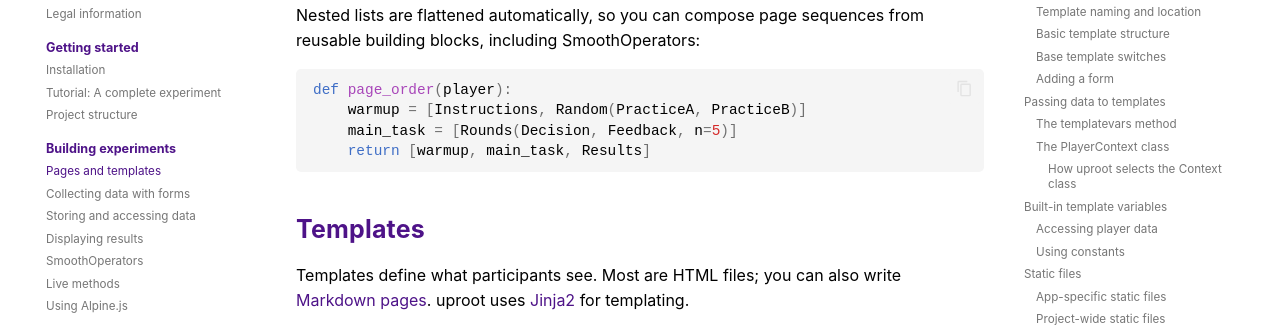
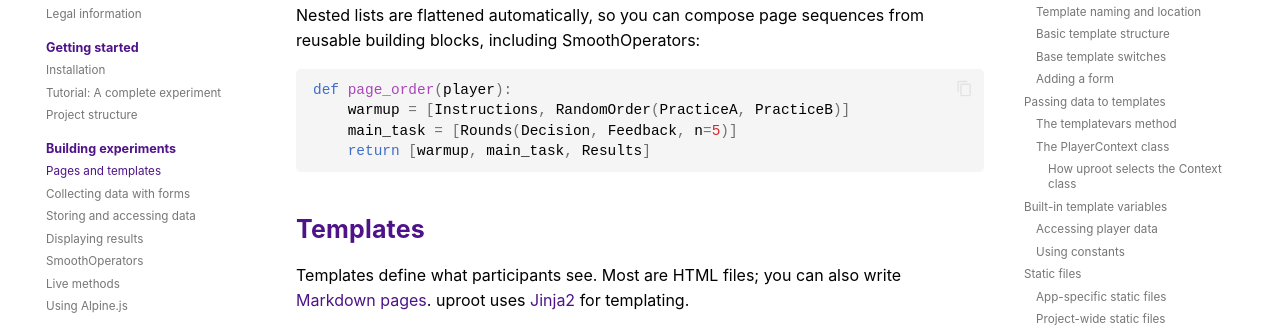
Before and after one commit to mrpg/uproot-docs, an MkDocs documentation site: the page built from docs/building/pages.md, in a window 1280 px wide and 900 px high, scrolled down 954 px. Shown: the part 158-485 px from the top of the window. Built offline with MkDocs 1.6.1 and Material for MkDocs 9.7.7, drawn with Linux system fonts in a browser that asks for light colours; some web fonts are replaced; comment, search, counter and statistics services are not loaded.

Commit message:
Rename Random to RandomOrder

````diff
--- a/docs/building/operators.md
+++ b/docs/building/operators.md
@@ -2,14 +2,14 @@
 
 SmoothOperators let you define dynamic page sequences that adapt at runtime. Instead of a fixed list of pages, you can randomize order, repeat sections, or select between alternatives—all declaratively in your `page_order`.
 
-## Random
+## RandomOrder
 
-`Random` shuffles pages into a random order for each participant. This is essential for counterbalancing in within-subjects designs.
+`RandomOrder` shuffles pages into a random order for each participant. This is essential for counterbalancing in within-subjects designs.
 
 ```python
 page_order = [
     Instructions,
-    Random(
+    RandomOrder(
         TaskA,
         TaskB,
         TaskC,
@@ -28,7 +28,7 @@ Sometimes you want to randomize the order of *groups* of pages while keeping eac
 
 ```python
 page_order = [
-    Random(
+    RandomOrder(
         Bracket(Intro1, Task1, Debrief1),  # These three stay together
         Bracket(Intro2, Task2, Debrief2),  # These three stay together
         Bracket(Intro3, Task3, Debrief3),  # These three stay together
@@ -46,7 +46,7 @@ You can randomize the order of entire sub-experiments by unpacking their `page_o
 from . import app1, app2, app3
 
 page_order = [
-    Random(
+    RandomOrder(
         Bracket(*app1.page_order),
         Bracket(*app2.page_order),
         Bracket(*app3.page_order),
@@ -235,7 +235,7 @@ page_order = [
         Bracket(TreatmentIntro, Treatment),  # Treatment condition
         Bracket(ControlIntro, Control),      # Control condition
     ),
-    Random(
+    RandomOrder(
         Task1,
         Task2,
         Task3,
@@ -249,7 +249,7 @@ page_order = [
 ```python
 page_order = [
     Rounds(
-        Random(
+        RandomOrder(
             StimulusA,
             StimulusB,
         ),
@@ -266,7 +266,7 @@ You can nest operators to create more complex designs:
 ```python
 page_order = [
     Instructions,
-    Random(
+    RandomOrder(
         Between(VersionA, VersionB),  # Randomly select one version
         Bracket(Control1, Control2),  # Keep these two together
         StandaloneTask,
@@ -330,7 +330,7 @@ The fix is to add `block=` to every outermost `Rounds` and `Repeat` in that app.
 - Loops inside `Between` count once, since each participant sees only one alternative. `Between(Rounds(A, n=3), Rounds(B, n=5))` needs no blocks.
 - `Rounds` with `n=0` never runs and is ignored.
 
-`Random(Rounds(A, n=3), Rounds(B, n=3))`, on the other hand, runs both loops and therefore needs a block for each.
+`RandomOrder(Rounds(A, n=3), Rounds(B, n=3))`, on the other hand, runs both loops and therefore needs a block for each.
 
 ### Nested loops
 
@@ -344,7 +344,7 @@ When a participant moves on to the next app or reaches the end, uproot removes `
 
 | Operator | Purpose | Key parameter |
 |----------|---------|---------------|
-| `Random` | Shuffle pages randomly | Pages as arguments |
+| `RandomOrder` | Shuffle pages randomly | Pages as arguments |
 | `Bracket` | Group pages as a unit | Pages as arguments |
 | `Rounds` | Repeat pages n times | `n` for count; optional [`block`](#blocks) |
 | `Repeat` | Repeat until stopped | `player.add_round` to control; optional [`block`](#blocks) |
--- a/docs/building/pages.md
+++ b/docs/building/pages.md
@@ -43,7 +43,7 @@ Nested lists are flattened automatically, so you can compose page sequences from
 
 ```python
 def page_order(player):
-    warmup = [Instructions, Random(PracticeA, PracticeB)]
+    warmup = [Instructions, RandomOrder(PracticeA, PracticeB)]
     main_task = [Rounds(Decision, Feedback, n=5)]
     return [warmup, main_task, Results]
 ```
````
Also changed, not shown: AGENTS.md (+2 -2 lines), docs/reference/api.md (+4 -4 lines), docs/why-uproot.md (+1 -1 lines).
